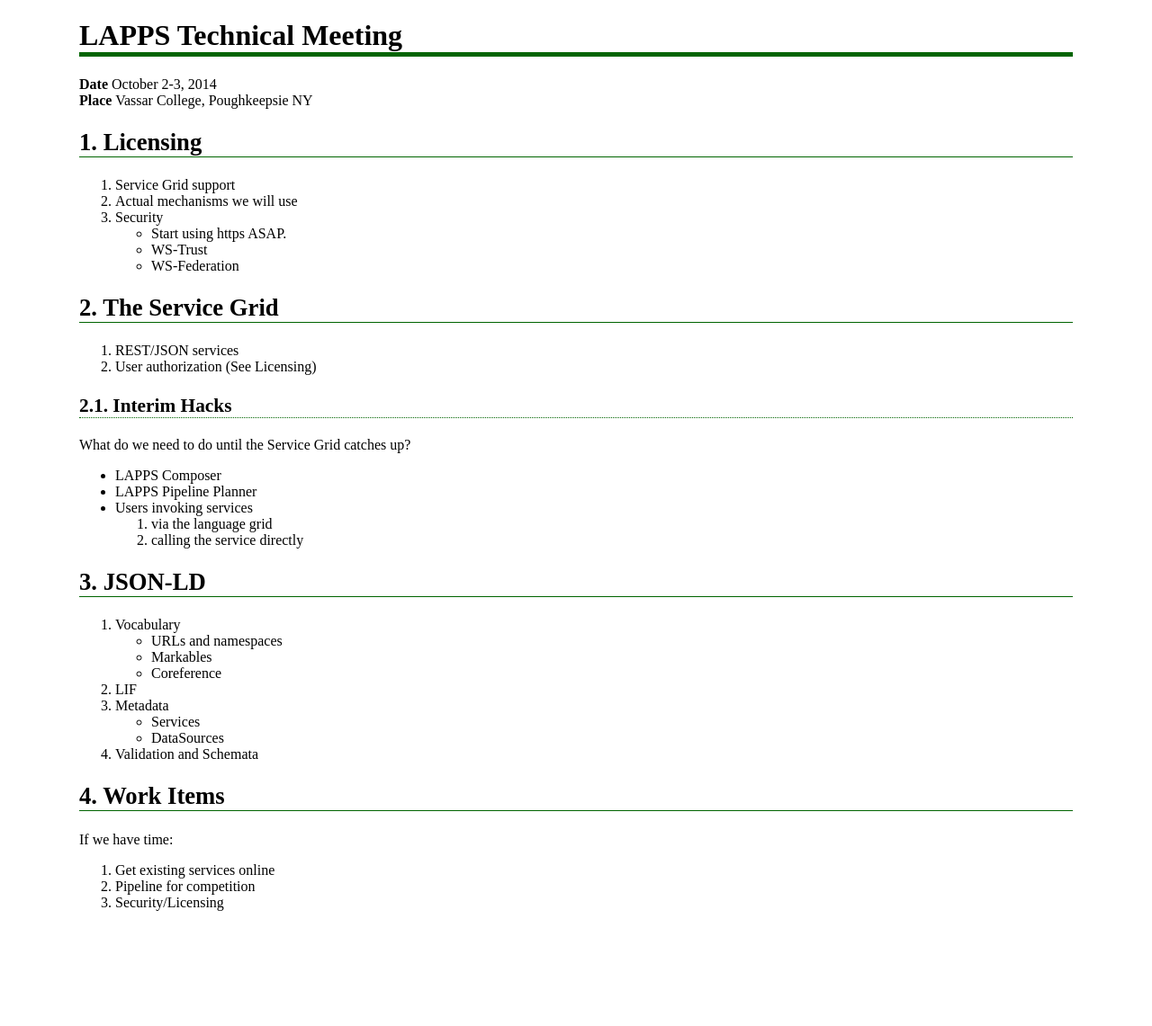
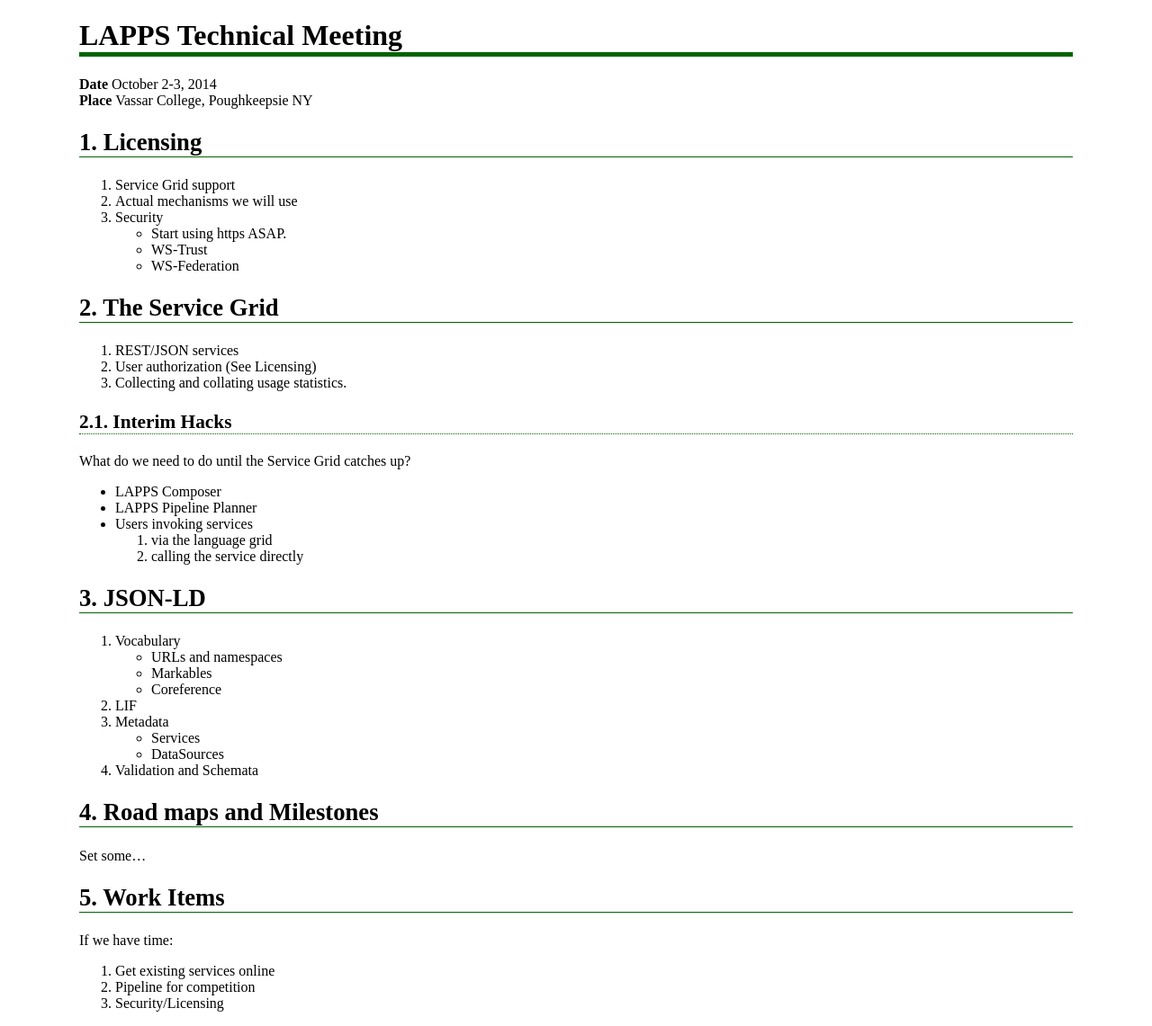
Before and after one commit to lapps/lapps.github.io, a Jekyll site: the page built from TechMeeting2014-10-02.md, in a window 1280 px wide. Shown: the whole page at 90% size. Built offline with Jekyll 4.4.1, drawn with Linux system fonts in a browser that asks for light colours; before the commit the page ends 1029 px from its top, so only the background shows below that.

Commit message:
Added RoadMap section.

```diff
--- a/TechMeeting2014-10-02.md
+++ b/TechMeeting2014-10-02.md
@@ -18,6 +18,7 @@
 ## The Service Grid
 1. REST/JSON services
 1. User authorization (See Licensing)
+1. Collecting and collating usage statistics.
 
 ### Interim Hacks
 What do we need to do until the Service Grid catches up?
@@ -39,6 +40,11 @@
 	* DataSources
 1. Validation and Schemata
 
+
+## Road maps and Milestones
+
+Set some...
+
 ## Work Items
 
 If we have time:
```
